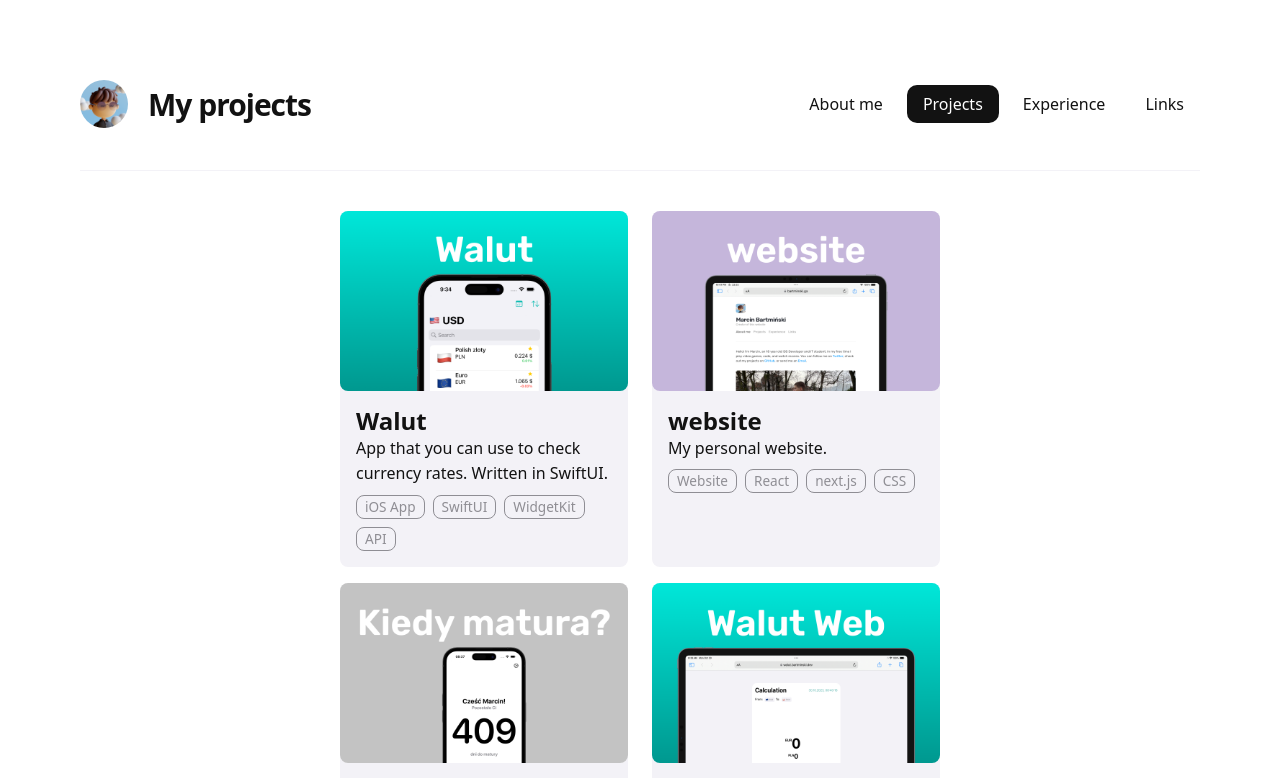
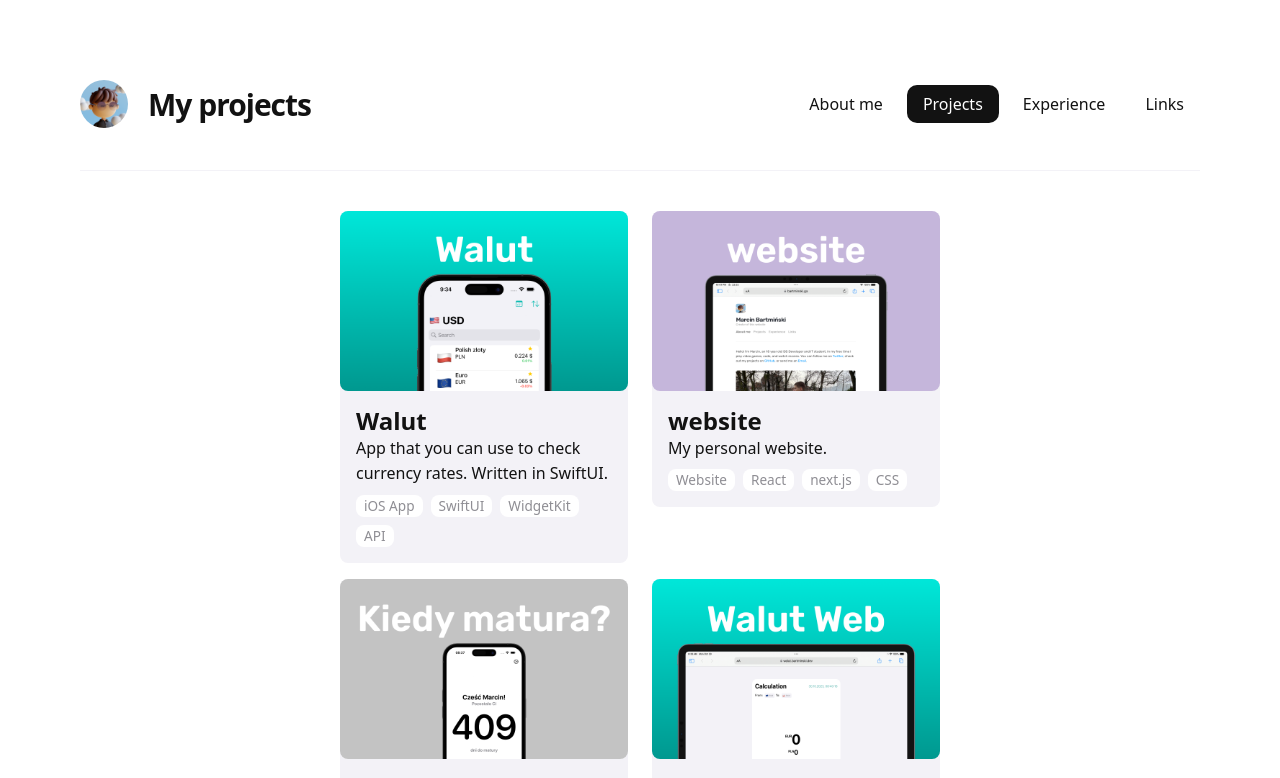
Before and after one commit to mbdjj/website, a Next.js app: page /projects in a window 1280 px wide. Shown: the top 778 px of the page. Built offline with nearby package versions, Linux system fonts and the light colour scheme.

Commit message:
:fire: Remove unnecessary code

```diff
--- a/pages/index.js
+++ b/pages/index.js
@@ -3,11 +3,6 @@ import styles from "../styles/Home.module.css";
 import Image from "next/image";
 import marcinPhoto from "../public/images/pfp.jpeg";
 import Tilt from "react-parallax-tilt";
-
-import Nav from "../components/Nav/Nav";
-import SiteLayout from "../components/SiteLayout/SiteLayout";
-import SiteContent from "../components/SiteContent/SiteContent";
-import Footer from "../components/Footer/Footer";
 
 function getAge() {
   const today = new Date();
--- a/pages/projects.js
+++ b/pages/projects.js
@@ -1,8 +1,4 @@
 import Head from "next/head";
-import SiteLayout from "../components/SiteLayout/SiteLayout";
-import Nav from "../components/Nav/Nav";
-import Footer from "../components/Footer/Footer";
-import Construction from "../components/Construction/Construction";
 import styles from "../styles/Projects.module.css";
 
 import Link from "next/link";
@@ -12,7 +8,6 @@ import walutImg from "../public/images/screenshots/walut.png";
 import websiteImg from "../public/images/screenshots/website.png";
 import whenMaturaImg from "../public/images/screenshots/whenMatura.png";
 import walutWebImg from "../public/images/screenshots/walutWeb.png";
-import SiteContent from "../components/SiteContent/SiteContent";
 
 export default function Projects() {
   const projects = [
--- a/styles/Projects.module.css
+++ b/styles/Projects.module.css
@@ -3,11 +3,13 @@
   display: flex;
   flex-flow: row wrap;
   justify-content: space-between;
+  align-items: flex-start;
   gap: 16px;
 }
 
 .project {
   width: 48%;
+  height: min-content;
   background-color: var(--secondaryBackground);
   padding-bottom: 1rem;
   border-radius: 8px;
@@ -41,8 +43,8 @@
 p.tag {
   border-radius: 8px;
   padding: 0 8px;
-  border: 1px solid var(--secondary);
   color: var(--secondary);
+  background-color: var(--background);
   font-size: 0.85rem;
 }
 
```
Also changed, not shown: pages/experience.js (+1 -6 lines), pages/links.js (+2 -8 lines).
